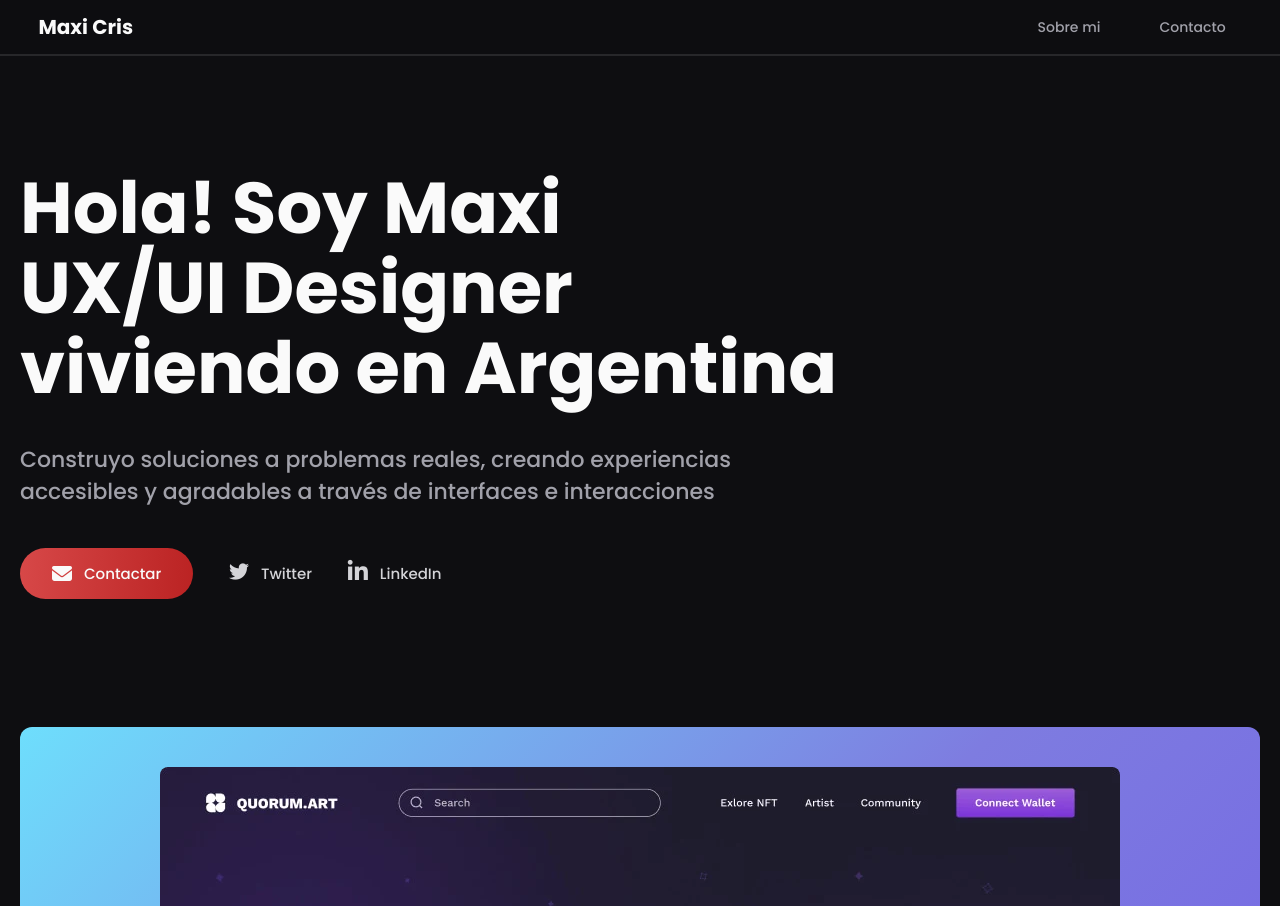
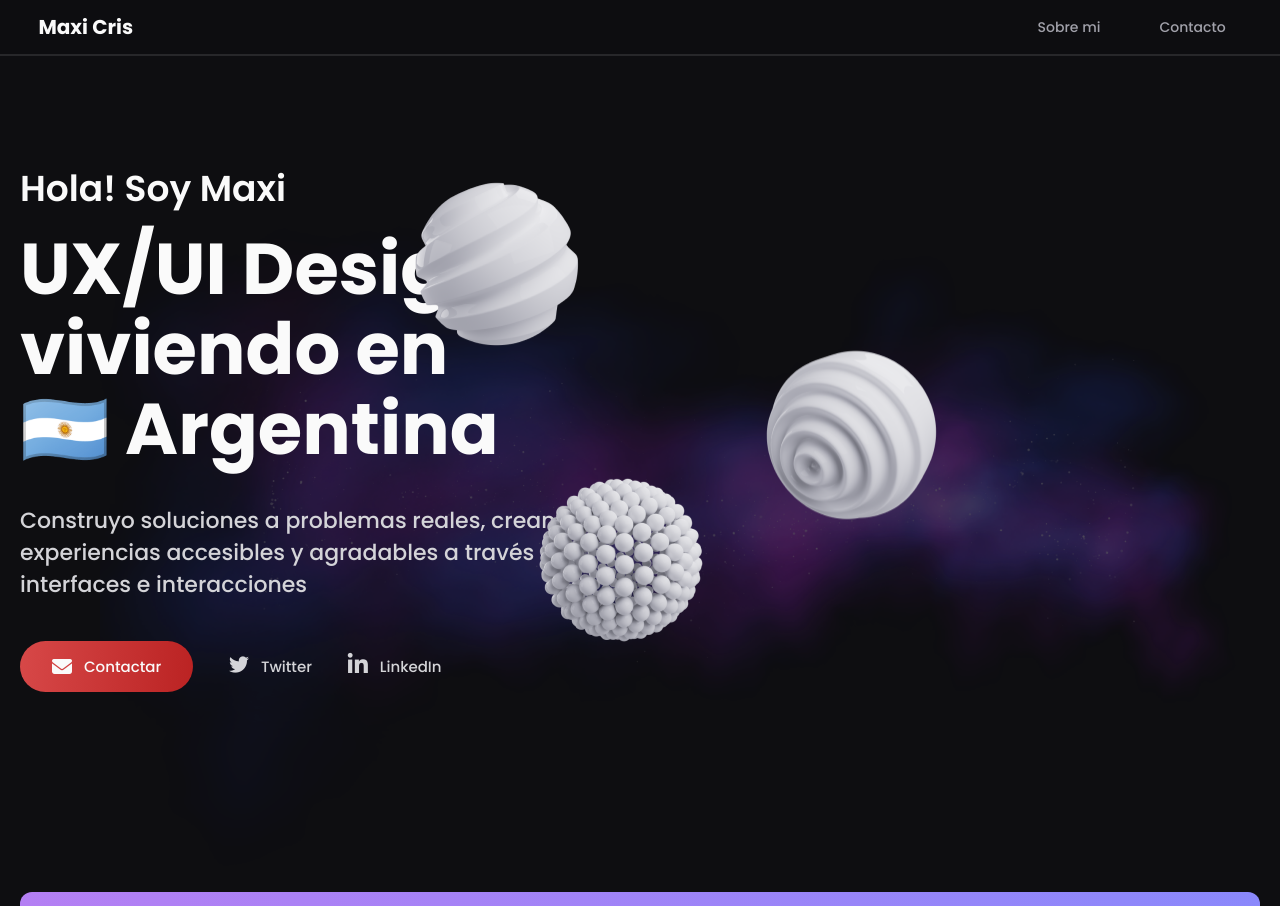
Before and after one commit to maxicris/portfolio-website, a plain HTML site: page index.html in a window 1280 px wide. Shown: the top 906 px of the page. Drawn offline with Linux system fonts and the light colour scheme.

Commit message:
Testeo del background hero

```diff
--- a/assets/css/index.css
+++ b/assets/css/index.css
@@ -116,15 +116,15 @@ body {
   align-items: flex-start;
   width: 124rem;
   margin: auto;
-  margin-top: 11.2rem;
+  margin-top: var(--spacing-20);
 }
 
 .header .h1 {
   width: 70%;
   font-size: var(--text-7xl);
   font-weight: var(--font-bold);
-  line-height: 8rem;
-  margin-bottom: 3.6rem;
+  line-height: var(--spacing-20);
+  margin-bottom: var(--spacing-9);
   animation: fadeInAnimation ease 1s;
   animation-iteration-count: 1;
   animation-fill-mode: forwards;
@@ -132,12 +132,12 @@ body {
 
 .header .paragraph {
   display: flex;
-  color: var(--gray-400);
+  color: var(--gray-300);
   font-size: var(--text-2xl);
   line-height: var(--spacing-8);
   font-weight: var(--font-medium);
   margin-bottom: 4rem;
-  width: 65%;
+  width: 47%;
   animation: fadeInAnimation ease 2.5s;
   animation-iteration-count: 1;
   animation-fill-mode: forwards;
@@ -220,6 +220,34 @@ body {
   top: -4px;
 }
 
+.imagenes {
+  position: absolute;
+  top: 150px;
+  right: 200px;
+  width: 20rem;
+}
+
+.image-1 {
+  position: relative;
+  top: 70px;
+  right: 480px;
+  animation: float 15s ease-in-out infinite;
+}
+
+.image-2 {
+  position: relative;
+  top: -100px;
+  right: 125px;
+  animation: float2 10s ease-in-out infinite;
+}
+
+.image-3 {
+  position: relative;
+  top: -45px;
+  right: 350px;
+  animation: float 8s ease-in-out infinite;
+}
+
 /* -------------- Comienzo del Main -------------- */
 
 .main-container {
@@ -229,7 +257,7 @@ body {
   gap: var(--spacing-10);
   width: 124rem;
   margin: auto;
-  margin-top: 12.8rem;
+  margin-top: 20rem;
 }
 
 .project-container {
@@ -238,8 +266,9 @@ body {
   width: 100%;
   padding: var(--spacing-10) 0;
   border-radius: var(--rounded-xl);
-  background: linear-gradient(135deg, #6edefc 0%, #7e7ce0 50%, #705fe5 100%);
-  /* background-color: var(--gray-900); */
+  /* background-color: #88bef5; */
+  background: linear-gradient(220.55deg, #8a88fb 0%, #d079ee 100%);
+  /* background: linear-gradient(135deg, #6edefc 0%, #7e7ce0 50%, #705fe5 100%); */
 }
 
 .project-container img {
@@ -317,3 +346,35 @@ body {
     opacity: 1;
   }
 }
+
+@keyframes float {
+  0% {
+    transform: translatey(0px);
+  }
+  50% {
+    transform: translatey(-60px);
+  }
+  100% {
+    transform: translatey(0px);
+  }
+}
+
+@keyframes float2 {
+  0% {
+    transform: translatey(0px);
+  }
+  50% {
+    transform: translatey(100px);
+  }
+  100% {
+    transform: translatey(0px);
+  }
+}
+
+.background {
+  position: absolute;
+  top: 200px;
+  left: 100px;
+  opacity: 0.8;
+  z-index: -1;
+}
--- a/index.html
+++ b/index.html
@@ -99,9 +99,12 @@
     </nav>
     <header class="header">
       <h1 class="h1">
-        Hola! Soy <span class="">Maxi</span> <br />UX/UI Designer
+        <span style="font-size: 36px; font-weight: var(--font-semibold)"
+          >Hola! Soy Maxi</span
+        ><br />UX/UI Designer
         <br />
-        viviendo en Argentina
+        viviendo en <br />
+        &#127462;&#127479; Argentina
       </h1>
       <p class="paragraph">
         Construyo soluciones a problemas reales, creando experiencias accesibles
@@ -131,6 +134,14 @@
         </a>
       </div>
     </header>
+    <div class="background">
+      <img src="assets/images/background2.png" alt="" />
+    </div>
+    <div class="imagenes">
+      <img class="image-1" src="assets/images/compress1.png" alt="" />
+      <img class="image-2" src="assets/images/15.png" alt="" />
+      <img class="image-3" src="assets/images/37.png" alt="" />
+    </div>
     <section class="main-container">
       <picture class="project-container">
         <source
```
Also changed, not shown: assets/images/15.png (added), assets/images/37.png (added), assets/images/background2.png (added), assets/images/compress1.png (added), 1 other file.
